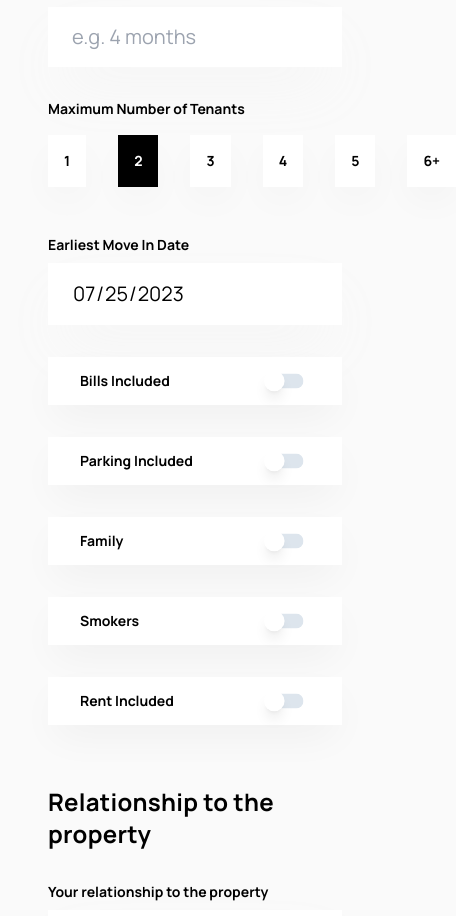
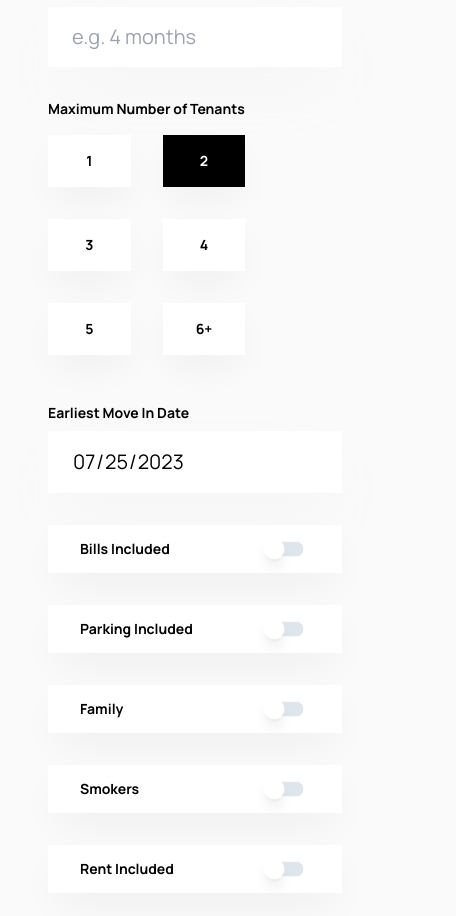
Before and after one commit to HabibMollah/faz-studio-task, a Next.js app: page / in a window 390 px wide. Shown: the part 4141-5057 px from the top of the page, 456 px wide, since content can reach past the window. Built offline with nearby package versions, Linux system fonts and the light colour scheme.

Commit message:
improve responsiveness

```diff
--- a/components/Form/Preferences.tsx
+++ b/components/Form/Preferences.tsx
@@ -28,7 +28,7 @@ export default function Preferences() {
         </div>
         <div>
           <p className="text-sm font-[700]">Maximum Number of Tenants</p>
-          <div className="flex gap-8 py-4">
+          <div className="flex flex-wrap gap-8 py-4">
             {numbers.map((number) => (
               <button
                 type="button"
```
